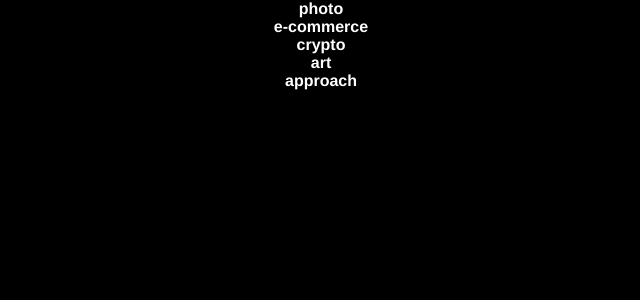
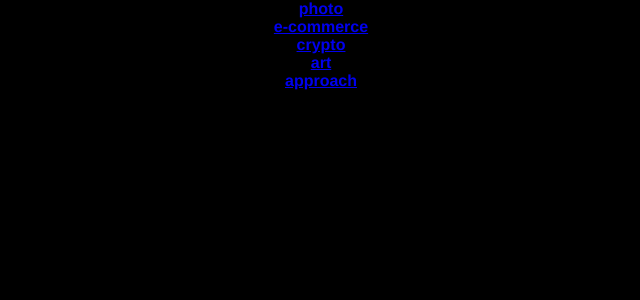
Before and after one commit to zoekirsh/fromunknown, a React (Create React App) app: page / in a window 1280 px wide. Shown: the top 300 px of the page, without its empty margins (319-959 px from the left). Built offline with nearby package versions, Linux system fonts and the light colour scheme.

Commit message:
links functional

```diff
--- a/src/components/Landing.js
+++ b/src/components/Landing.js
@@ -1,15 +1,15 @@
 import React from 'react';
-import { Redirect } from 'react-router-dom'
+import { Link } from 'react-router-dom';
 // import Art from './Art';
 
 const Landing = () => {
   return (
     <div className="center">
-      <div><span onClick={() => <Redirect to="/photo" push={true}/>}>photo</span></div>
-      <div><span>e-commerce</span></div>
-      <div><span>crypto</span></div>
-      <div><span>art</span></div>
-      <div><span>approach</span></div>
+      <div><Link to="/photo"><span>photo</span></Link></div>
+      <div><Link to="/ecomm"><span>e-commerce</span></Link></div>
+      <div><Link to="/crypto"><span>crypto</span></Link></div>
+      <div><Link to="/art"><span>art</span></Link></div>
+      <div><Link to="/approach"><span>approach</span></Link></div>
     </div>
   )
 }
```
